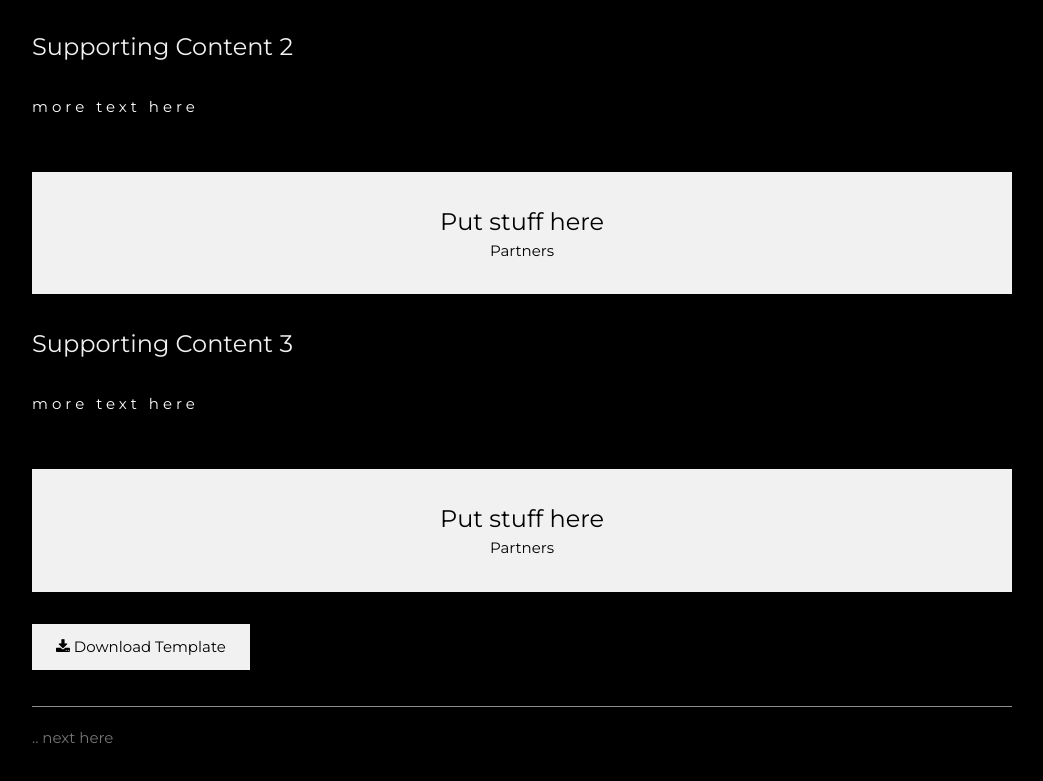
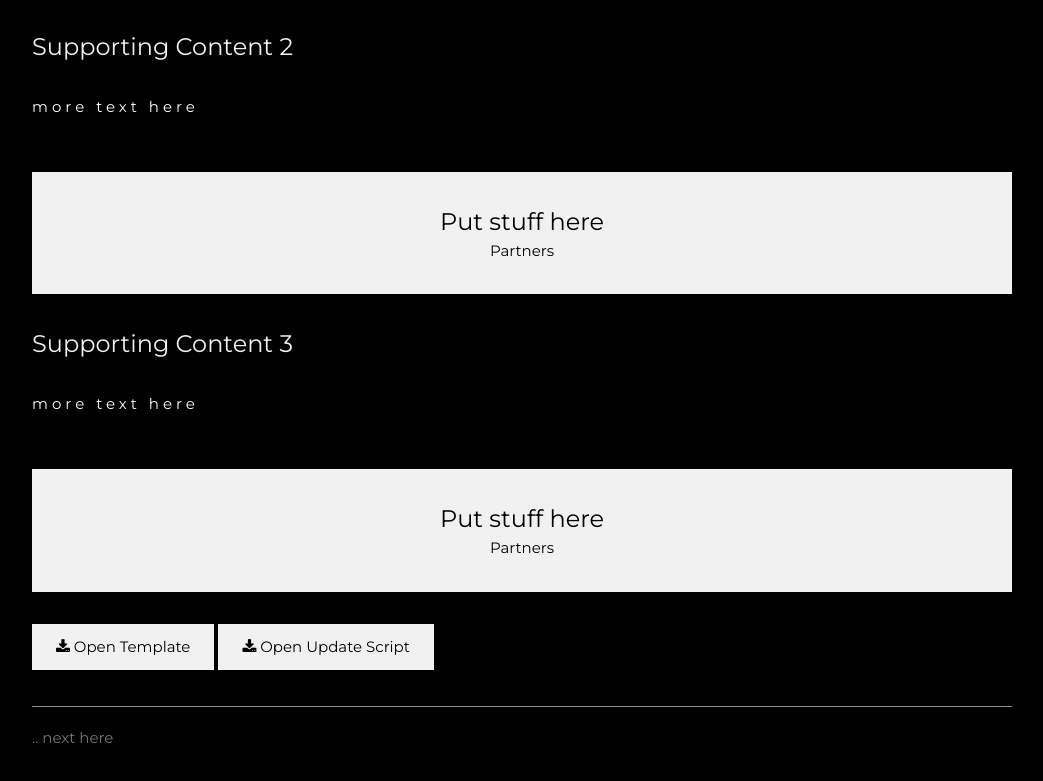
Before and after one commit to lenny-j/private-ai-labs.techlenny.com, a plain HTML site: page index.html in a window 1280 px wide. Shown: the part 4603-5384 px from the top of the page, without its empty margins (118-1161 px from the left). Drawn offline with nearby package versions, Linux system fonts and the light colour scheme.

Commit message:
adding step 3 template assets

```diff
--- a/index.html
+++ b/index.html
@@ -157,7 +157,7 @@ p {color: white;}
 
 
     <button class="w3-button w3-light-grey w3-padding-large w3-section">
-      <i class="fa fa-download"></i> Download Template
+      <i class="fa fa-download"></i> Open Template
     </button>
 
     <hr class="w3-opacity">
@@ -211,10 +211,15 @@ p {color: white;}
       </div>
     </div>
 
+    <a href="https://github.com/lenny-j/private-ai-labs.techlenny.com/blob/main/templates/step3-template.yaml" target="_blank">
+    <button class="w3-button w3-light-grey w3-padding-large w3-section">
+      <i class="fa fa-download"></i> Open Template
+    </button></a>
 
+    <a href="https://github.com/lenny-j/private-ai-labs.techlenny.com/blob/main/templates/step3-drivers-update.sh" target="_blank">
     <button class="w3-button w3-light-grey w3-padding-large w3-section">
-      <i class="fa fa-download"></i> Download Template
-    </button>
+      <i class="fa fa-download"></i> Open Update Script
+    </button></a>
 
     <hr class="w3-opacity">
     .. next here
```
Also changed, not shown: 2 other files.
